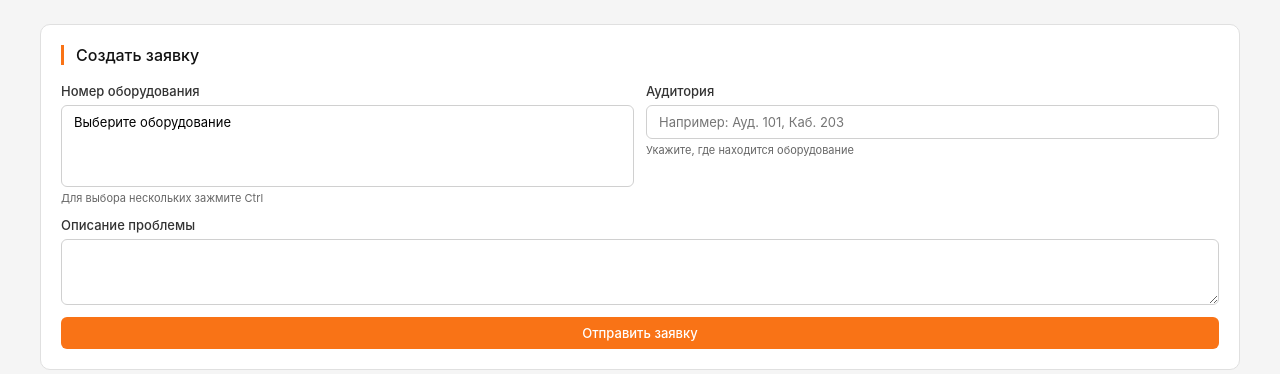
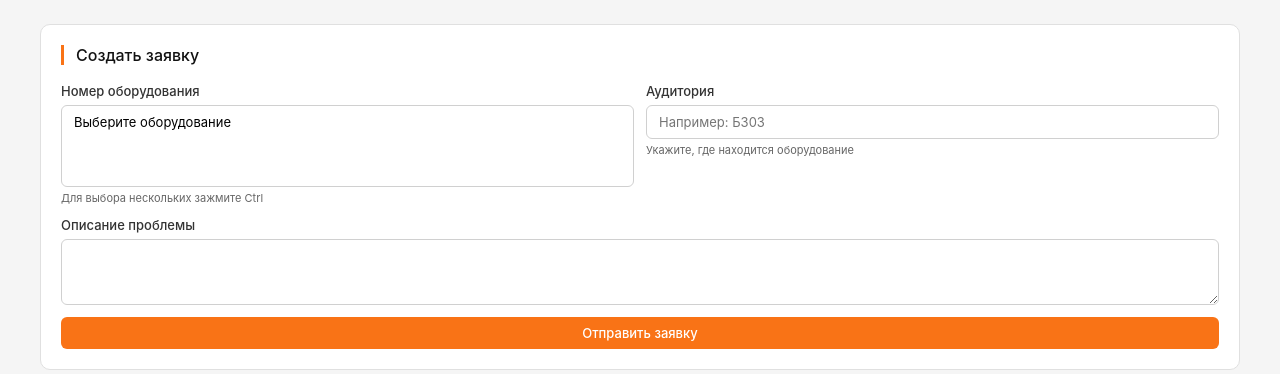
Before and after one commit to teftelyaZV/RAU_UP, a Django app: template system_app/templates/user_dashboard.html in a window 1280 px wide. Shown: the part 90-464 px from the top of the page. Run offline with Django 4.2, Linux system fonts and the light colour scheme; the template is opened without the code that fills it, so the values that code supplies are empty.

Commit message:
гагагага

```diff
--- a/system_app/templates/user_dashboard.html
+++ b/system_app/templates/user_dashboard.html
@@ -52,7 +52,7 @@
                     </div>
                     <div>
                         <label>Аудитория</label>
-                        <input type="text" name="audience" placeholder="Например: Ауд. 101, Каб. 203" required>
+                        <input type="text" name="audience" placeholder="Например: Б303" required>
                         <div class="help-text">Укажите, где находится оборудование</div>
                     </div>
                 </div>
```
